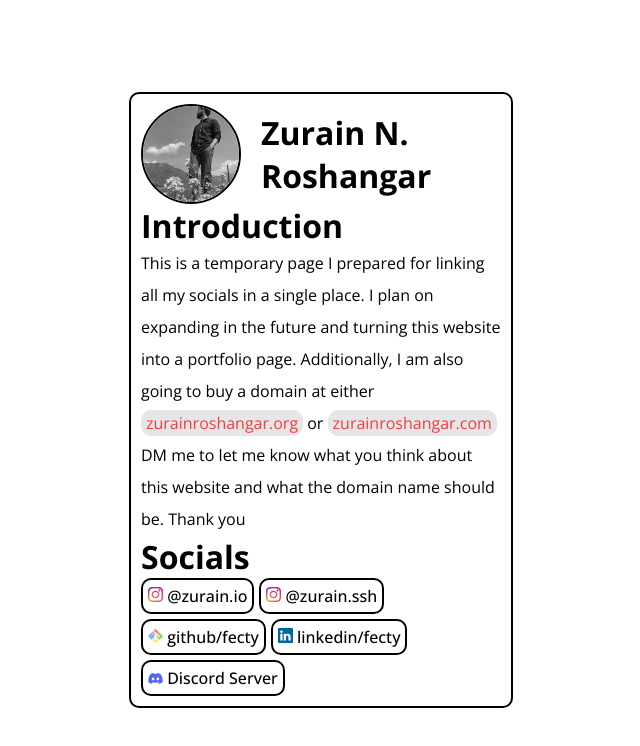
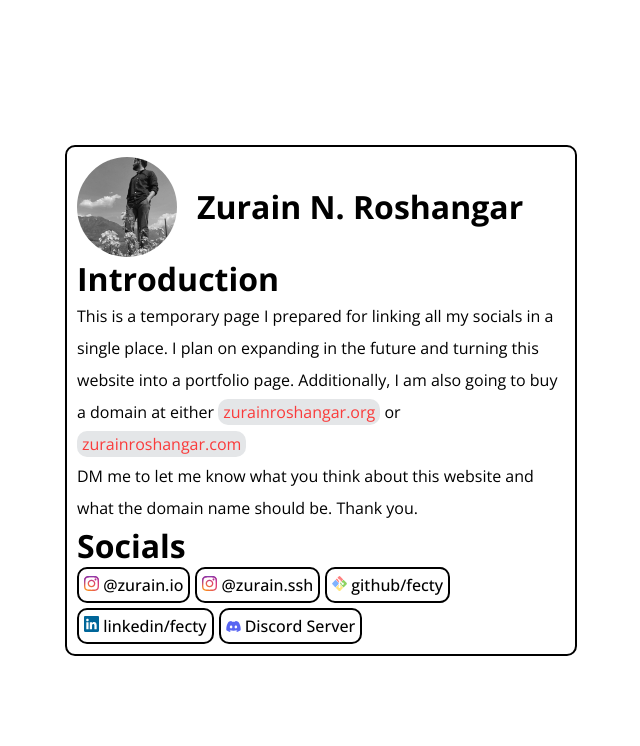
Before and after one commit to fecty/zurain.github.io, a plain HTML site: page index.html in a window 1280 px wide. Shown: the whole page, without its empty margins (319-959 px from the left). Drawn offline with nearby package versions, Linux system fonts and the light colour scheme.

Commit message:
design change

```diff
--- a/index.html
+++ b/index.html
@@ -24,7 +24,7 @@
           domain at either <span class="site-name">zurainroshangar.org</span> or
           <span class="site-name">zurainroshangar.com</span>
         </p>
-        <p>DM me to let me know what you think about this website and what the domain name should be. Thank you</p>
+        <p>DM me to let me know what you think about this website and what the domain name should be. Thank you.</p>
       </main>
       <footer>
         <h1>Socials</h1>
--- a/styles/style.css
+++ b/styles/style.css
@@ -19,26 +19,31 @@
 }
 
 body {
-  width: 100vw;
-  height: 100vh;
   display: flex;
+  min-height: 100vh;
   align-items: center;
   justify-content: center;
 }
 
 /* Container body styles*/
 .container {
+  margin: 10px;
   border: 2px solid var(--border);
-  width: clamp(300px, 30vw, 600px);
+  width: clamp(300px, 40vw, 600px);
   padding: 10px;
   border-radius: 10px;
 }
-
-.container > header {
+.container p {
+  line-height: 2rem;
+  /* text-indent: 10px; */
+}
+/* Header Styles */
+header {
   width: 100%;
   display: flex;
   align-items: center;
   gap: 20px;
+
 }
 
 header > img {
@@ -46,22 +51,28 @@ header > img {
   object-fit: cover;
   object-position: 0px -5px;
   border-radius: 50%;
-  border: 2px solid var(--border);
+  border: 0px solid lightgreen;
   width: 100px;
   aspect-ratio: 1;
   transition: all 0.2s ease-in-out;
 }
-
 header img:hover {
+  border: 3px solid lightgreen;
   filter: grayscale(0);
-  transform: scale(1.2);
+  transform: scale(1.3);
   margin: 10px;
 }
 
-.container p {
-  line-height: 2rem;
-  /* text-indent: 10px; */
+header h1{
+  font-size: 2rem;
+  transition: all 0.2s ease-in-out;
+
 }
+
+header h1:hover{
+  /* font-size: 2.5rem; */
+}
+
 .site-name {
   color: var(--special);
   background-color: var(--text-emphasis);
```
